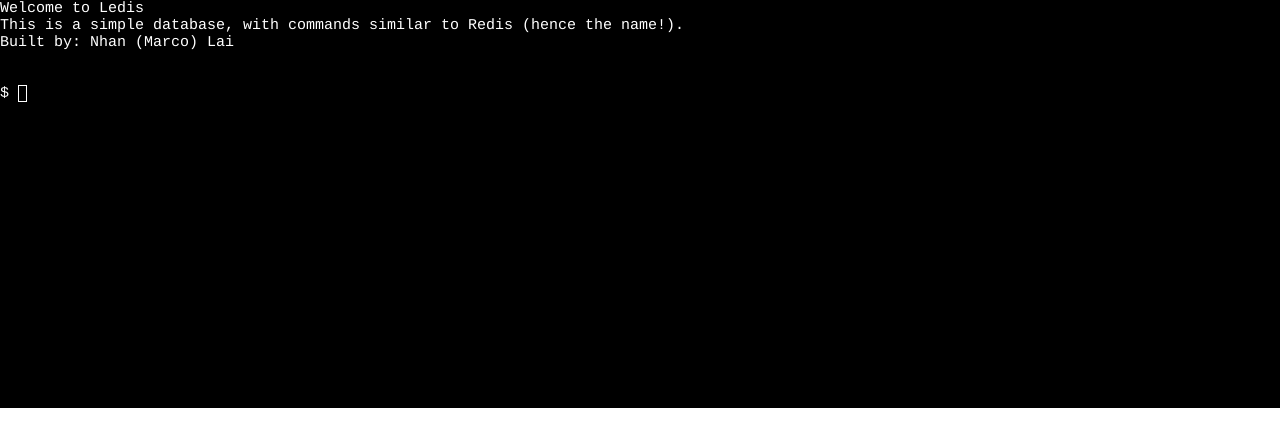
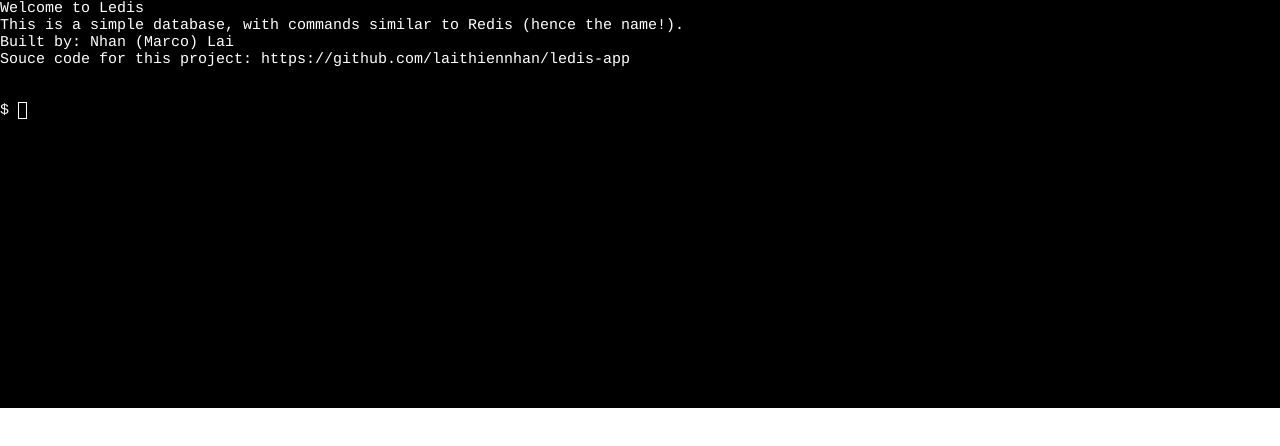
Before and after one commit to laithiennhan/ledis-app, a React (Create React App) app: page / in a window 1280 px wide. Shown: the top 446 px of the page. Built offline with nearby package versions, Linux system fonts and the light colour scheme; the HTML template or start-up script is replaced by a standard one.

Commit message:
update landing page

```diff
--- a/src/App.js
+++ b/src/App.js
@@ -16,6 +16,7 @@
       curTerm.writeln('Welcome to Ledis');
       curTerm.writeln('This is a simple database, with commands similar to Redis (hence the name!).');
       curTerm.writeln('Built by: Nhan (Marco) Lai');
+      curTerm.writeln('Souce code for this project: https://github.com/laithiennhan/ledis-app');
       let shellprompt = '$ ';
       curTerm.writeln('');
       curTerm.prompt = function () {
```
